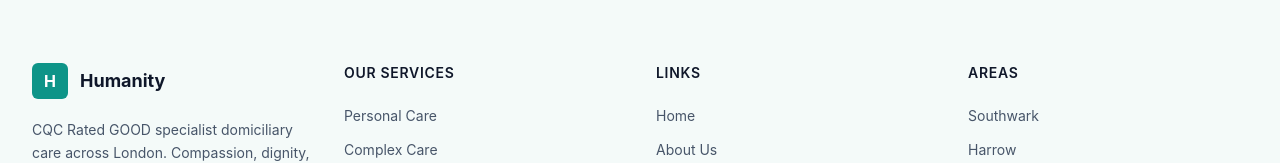
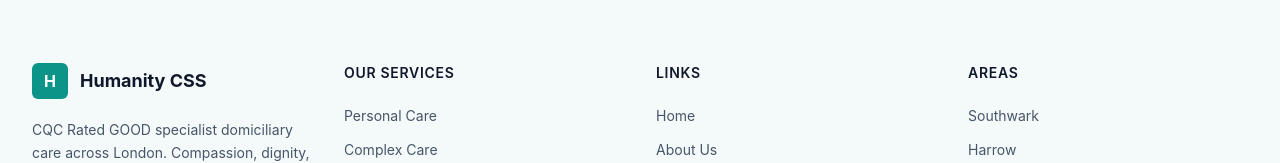
Before and after one commit to cresslinktech/hcssconnectv2, a Next.js app: page / in a window 1280 px wide. Shown: the part 3047-3210 px from the top of the page. Built offline with nearby package versions, Linux system fonts and the light colour scheme.

Commit message:
Update Footer.tsx

```diff
--- a/src/components/Footer.tsx
+++ b/src/components/Footer.tsx
@@ -15,7 +15,7 @@ export default function Footer() {
                 <span className="text-white font-bold">H</span>
               </div>
               <div className="leading-tight">
-                <span className="font-bold text-lg text-slate-900">Humanity</span>
+                <span className="font-bold text-lg text-slate-900">Humanity CSS</span>
               </div>
             </Link>
             <p className="text-slate-600 text-sm leading-relaxed mb-5 max-w-xs">
```
